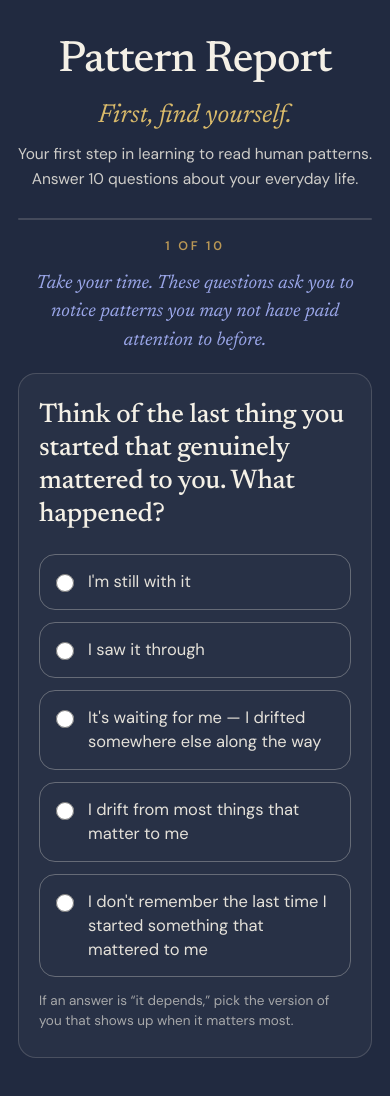
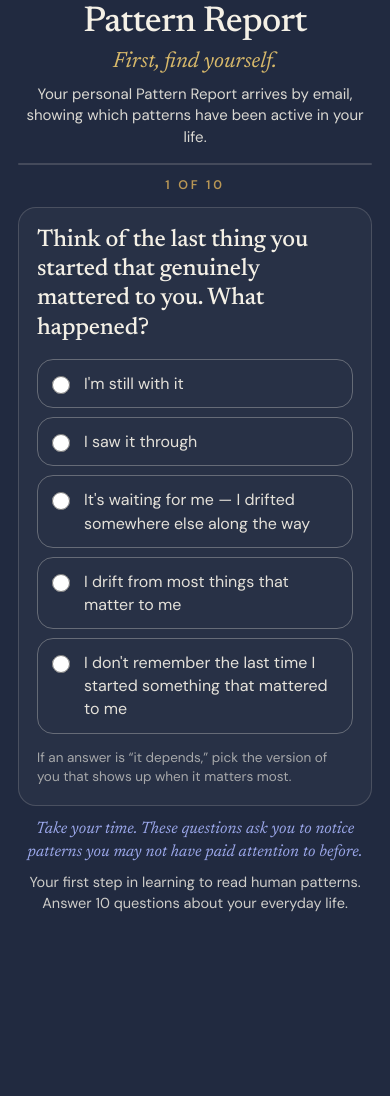
Before and after one commit to BettyDee45/pattern-report, a plain HTML site: page index.html in a window 390 px wide. After the commit the page ends 996 px from the top, so only its background shows below. Drawn offline with Linux system fonts and the light colour scheme; no server answers.

Commit message:
Update index.html

```diff
--- a/index.html
+++ b/index.html
@@ -170,6 +170,25 @@
   .laststep label.opt{border:none;padding:2px 0;margin:0;font-size:15px;color:rgba(244,240,230,.8);}
   .laststep label.opt.selected{background:none;}
   @media (max-width:600px){.step.laststep{padding:22px 18px 10px;}}
+  /* v6: phone first screen — reason above the question, question and first answers visible */
+  .hm-phone,.after{display:none;}
+  @media (max-width:560px){
+    .wrap{padding:6px 18px 56px 18px;}
+    .brand{margin-bottom:14px;}
+    .brand h1{font-size:36px;}
+    .brand .find{font-size:22px;margin-top:8px;}
+    .brand .howmany{font-size:15px;line-height:1.45;margin-top:8px;color:rgba(244,240,230,.88);}
+    .hm-desk,.intro-desk{display:none;}
+    .hm-phone{display:block;}
+    .progresstext{margin-top:10px;}
+    .card{padding:18px 18px;margin:12px 0;}
+    .qtext{font-size:24px;margin-bottom:16px;}
+    label.opt{padding:12px 14px;font-size:16px;margin-bottom:9px;}
+    .after{display:block;text-align:center;margin:6px auto 0 auto;}
+    .after .intro{font-size:16.5px;line-height:1.4;margin:8px auto 0 auto;}
+    .after .intro p{margin-bottom:4px;}
+    .after .howmany2{font-size:14.5px;line-height:1.45;color:rgba(244,240,230,.82);margin-top:8px;}
+  }
 </style>
 </head>
 <body>
@@ -177,7 +196,8 @@
   <div class="brand">
     <h1>Pattern Report</h1>
     <p class="find">First, find yourself.</p>
-    <p class="howmany">Your first step in learning to read human patterns.<br>Answer 10 questions about your everyday life.</p>
+    <p class="howmany hm-desk">Your first step in learning to read human patterns.<br>Answer 10 questions about your everyday life.</p>
+    <p class="howmany hm-phone">Your personal Pattern Report arrives by email, showing which patterns have been active in your life.</p>
   </div>
   <div id="formview">
     <div class="progresswrap">
@@ -189,7 +209,7 @@
       <div class="stepbody">
         <!-- QUESTION 1 -->
         <section class="step active">
-          <div class="intro">
+          <div class="intro intro-desk">
             <p>Take your time. These questions ask you to notice patterns you may not have paid attention to before.</p>
           </div>
           <div class="card" data-req="1">
@@ -201,6 +221,12 @@
             <label class="opt"><input type="radio" name="entry.1139891481" value="I don't remember the last time I started something that mattered to me"><span>I don't remember the last time I started something that mattered to me</span></label>
             <div class="hint">If an answer is &ldquo;it depends,&rdquo; pick the version of you that shows up when it matters most.</div>
             <div class="missing-note">Please choose one.</div>
+          </div>
+          <div class="after">
+            <div class="intro">
+              <p>Take your time. These questions ask you to notice patterns you may not have paid attention to before.</p>
+            </div>
+            <p class="howmany2">Your first step in learning to read human patterns.<br>Answer 10 questions about your everyday life.</p>
           </div>
         </section>
 
```
